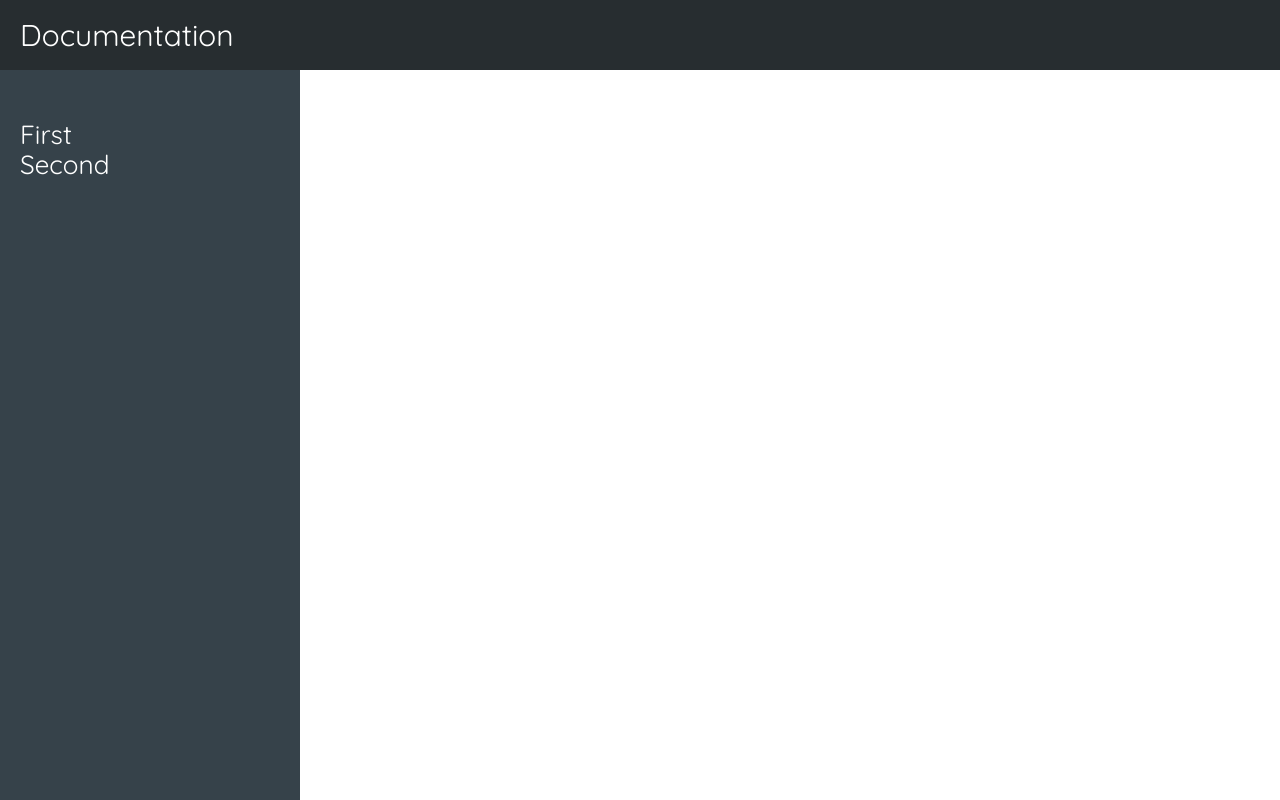
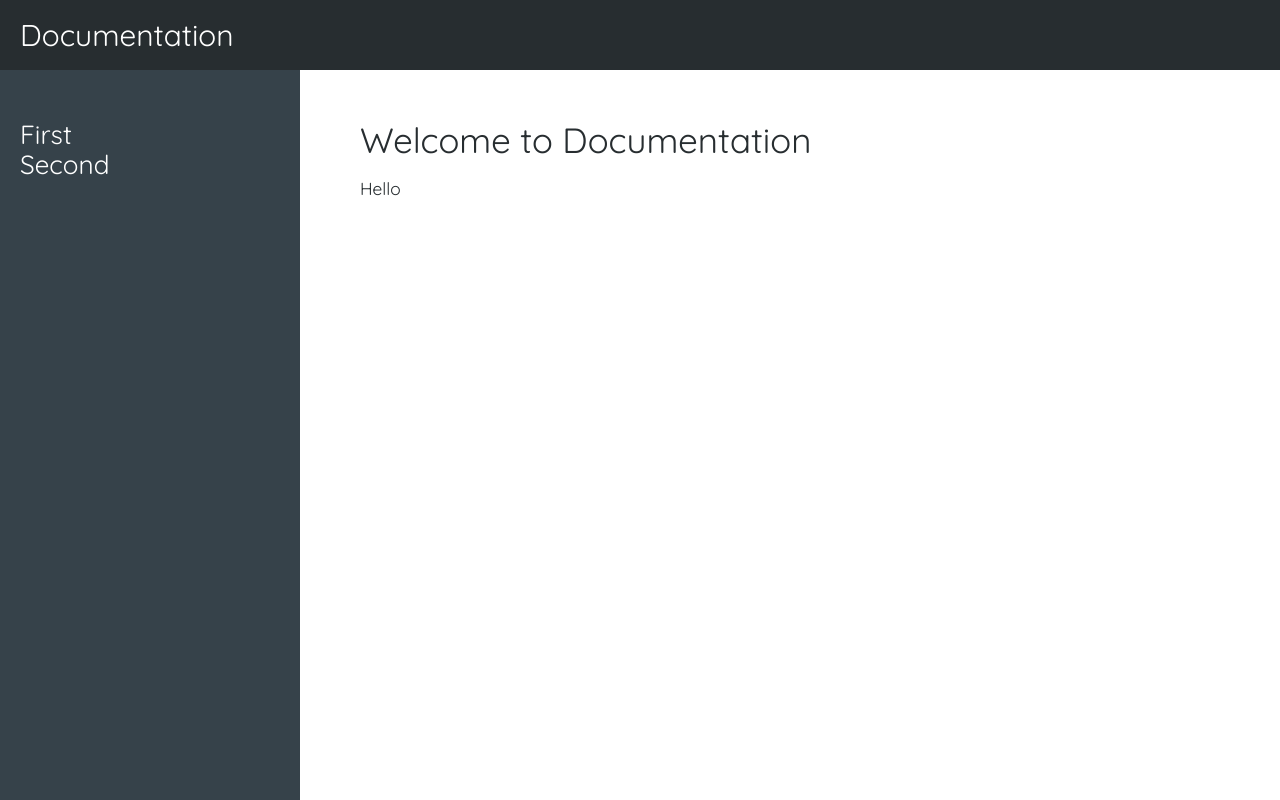
Before and after one commit to z336/documents, a Gatsby site: page / in a window 1280 px wide. Built offline with nearby package versions, Linux system fonts and the light colour scheme; Gatsby itself is replaced by a stand-in of ours; some packages are replaced by stand-ins of ours.

Commit message:
fixed page query on index and working with netlify

```diff
--- a/gatsby-config.js
+++ b/gatsby-config.js
@@ -12,6 +12,7 @@ module.exports = {
   },
   plugins: [
     `gatsby-remark-smartypants`,
+    `gatsby-plugin-netlify-cms`,
     `gatsby-plugin-anchor-links`,
     `gatsby-plugin-sharp`,
     {
--- a/package.json
+++ b/package.json
@@ -1,7 +1,7 @@
 {
-  "name": "gatsby-starter-hello-world",
+  "name": "Documents",
   "private": true,
-  "description": "A simplified bare-bones starter for Gatsby",
+  "description": "A simple documentation site",
   "version": "0.1.0",
   "license": "0BSD",
   "scripts": {
@@ -17,6 +17,7 @@
     "gatsby": "^2.24.85",
     "gatsby-cli": "^2.12.113",
     "gatsby-plugin-anchor-links": "^1.1.1",
+    "gatsby-plugin-netlify-cms": "^4.3.17",
     "gatsby-plugin-sharp": "^2.6.43",
     "gatsby-prismjs-dracula": "^0.1.15",
     "gatsby-remark-images": "^3.3.39",
@@ -25,6 +26,7 @@
     "gatsby-remark-smartypants": "^2.3.13",
     "gatsby-source-filesystem": "^2.3.35",
     "gatsby-transformer-remark": "^2.8.46",
+    "netlify-cms-app": "^2.13.1",
     "prismjs": "^1.22.0",
     "react": "^16.12.0",
     "react-collapsible": "^2.8.1",
--- a/src/content/home/index.md
+++ b/src/content/home/index.md
@@ -6,4 +6,4 @@ description: "This is the home page"
 category: "Home"
 ---
 
-Copy goes here.
+Hello
--- a/src/pages/index.js
+++ b/src/pages/index.js
@@ -3,11 +3,14 @@ import { graphql } from "gatsby";
 import { ContentContainer, ContentStyles } from "../styles/ContentStyles";
 
 export default function Index({ data }) {
-  const { edges: content } = data.allMarkdownRemark;
+  const { markdownRemark: content } = data;
   return (
     <>
       <ContentContainer>
-        <ContentStyles>{content.html}</ContentStyles>
+        <h1>{content.frontmatter.title}</h1>
+        <ContentStyles
+          dangerouslySetInnerHTML={{ __html: content.html }}
+        ></ContentStyles>
       </ContentContainer>
     </>
   );
@@ -15,11 +18,14 @@ export default function Index({ data }) {
 
 export const pageQuery = graphql`
   query IndexQuery {
-    allMarkdownRemark(filter: { frontmatter: { category: { eq: "Home" } } }) {
-      edges {
-        node {
-          html
-        }
+    markdownRemark(html: {}, frontmatter: { category: { eq: "Home" } }) {
+      html
+      frontmatter {
+        date(formatString: "MMMM DD, YYYY")
+        path
+        title
+        description
+        category
       }
     }
   }
```
Also changed, not shown: static/admin/config.yml (added, +23 -0 lines), 1 other file.
